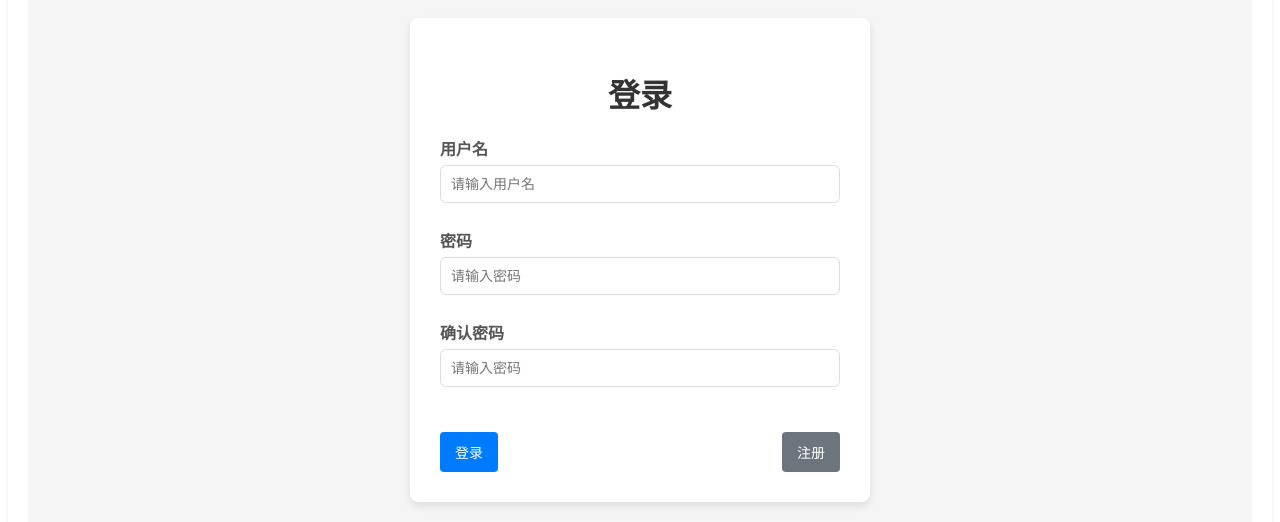
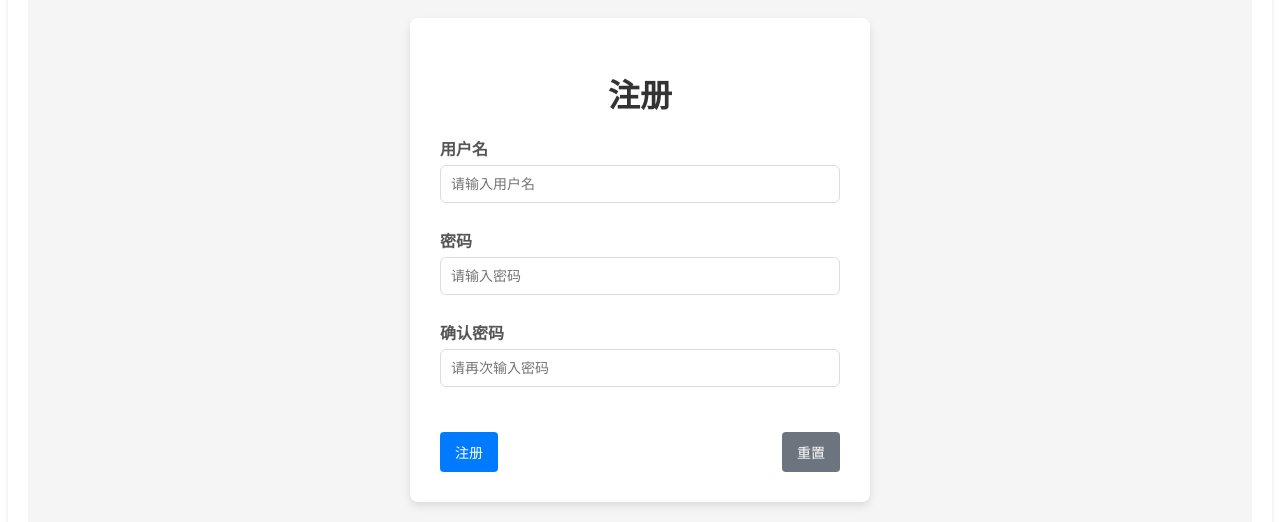
Before and after one commit to Jared-ylxz/jared-blog, a Vue app in the folder front-end-admin/: page /register in a window 1280 px wide. Shown: the part 186-708 px from the top of the page. Built offline with nearby package versions, Linux system fonts and the light colour scheme.

Commit message:
前端注册页面

```diff
--- a/front-end-admin/src/apis/user.js
+++ b/front-end-admin/src/apis/user.js
@@ -8,3 +8,9 @@ export const login = async (credentials) => {
   localStorage.setItem('token', response.data.token); // 保存 token 到 localStorage
   return response;
 };
+
+// 用户注册
+export const register = async (data) => {
+  const response = await axios.post(`${API_BASE_URL}/users/register/`, data);
+  return response;
+};
--- a/front-end-admin/src/views/UserRegister.vue
+++ b/front-end-admin/src/views/UserRegister.vue
@@ -1,23 +1,23 @@
 <template>
-  <div class="login-container">
-    <div class="login-form">
-      <h1>登录</h1>
-      <form @submit.prevent="handleLogin">
+  <div class="register-container">
+    <div class="register-form">
+      <h1>注册</h1>
+      <form @submit.prevent="handleRegister">
         <div class="form-group">
           <label for="username">用户名</label>
-          <input id="username" v-model="credentials.username" placeholder="请输入用户名" required />
+          <input id="username" v-model="data.username" placeholder="请输入用户名" required />
         </div>
         <div class="form-group">
           <label for="password">密码</label>
-          <input type="password" id="password" v-model="credentials.password" placeholder="请输入密码" required />
+          <input type="password" id="password" v-model="data.password" placeholder="请输入密码" required />
         </div>
         <div class="form-group">
           <label for="password">确认密码</label>
-          <input type="password" id="password" v-model="credentials.password" placeholder="请输入密码" required />
+          <input type="password" id="password" v-model="confirmPassword" placeholder="请再次输入密码" required />
         </div>
         <div class="form-actions">
-          <button type="submit" class="btn btn-primary">登录</button>
-          <button type="button" class="btn btn-secondary" @click="goToRegister">注册</button>
+          <button type="submit" class="btn btn-primary">注册</button>
+          <button type="button" class="btn btn-secondary" @click="reset">重置</button>
         </div>
         <p v-if="errorMessage" class="error">{{ errorMessage }}</p>
       </form>
@@ -26,37 +26,41 @@
 </template>
 
 <script>
-  import { login } from "../apis/user";
+  import { register } from "../apis/user";
 
   export default {
-    name: "Login",
+    name: "register",
     data() {
       return {
-        credentials: {
+        data: {
           username: "",
           password: "",
         },
+        confirmPassword: "",
         errorMessage: "",
       };
     },
     methods: {
-      async handleLogin() {
+      async handleRegister() {
         try {
-          const response = await login(this.credentials); // 调用登录 API
+          const response = await register(this.data); // 调用登录 API
           this.$router.push("/"); // 登录成功后重定向到首页
         } catch (error) {
-          this.errorMessage = "登录失败，请检查用户名和密码。";
+          this.errorMessage = "用户名或密码错误！";
         }
       },
-      goToRegister() {
-        this.$router.push("/register"); // 跳转到注册页面
+      reset() {
+        this.data.username = "";
+        this.data.password = "";
+        this.confirmPassword = "";
+        this.errorMessage = "";
       },
     },
   };
 </script>
 
 <style scoped>
-  .login-container {
+  .register-container {
     display: flex;
     justify-content: center;
     align-items: center;
@@ -64,7 +68,7 @@
     background-color: #f5f5f5;
   }
 
-  .login-form {
+  .register-form {
     background: #fff;
     padding: 30px;
     border-radius: 8px;
```
Also changed, not shown: 1 other file (tests, documents, lock files or other folders).
